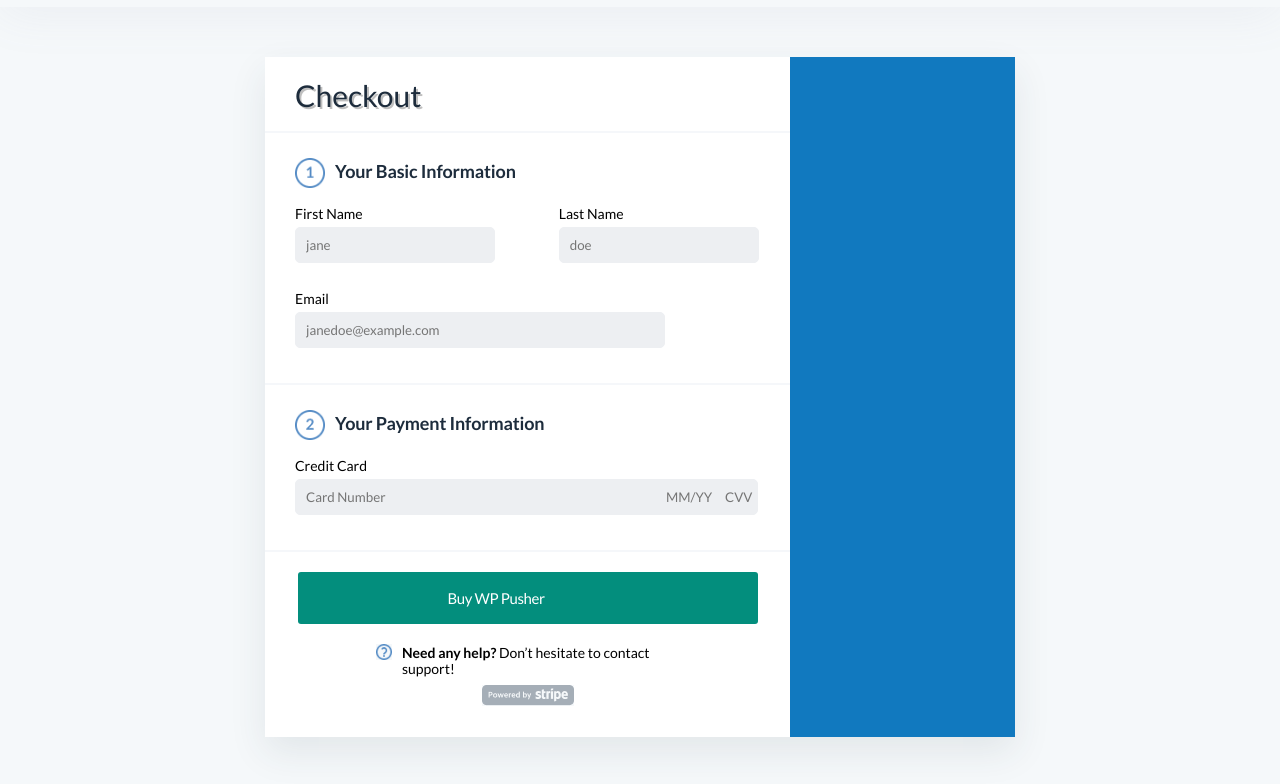
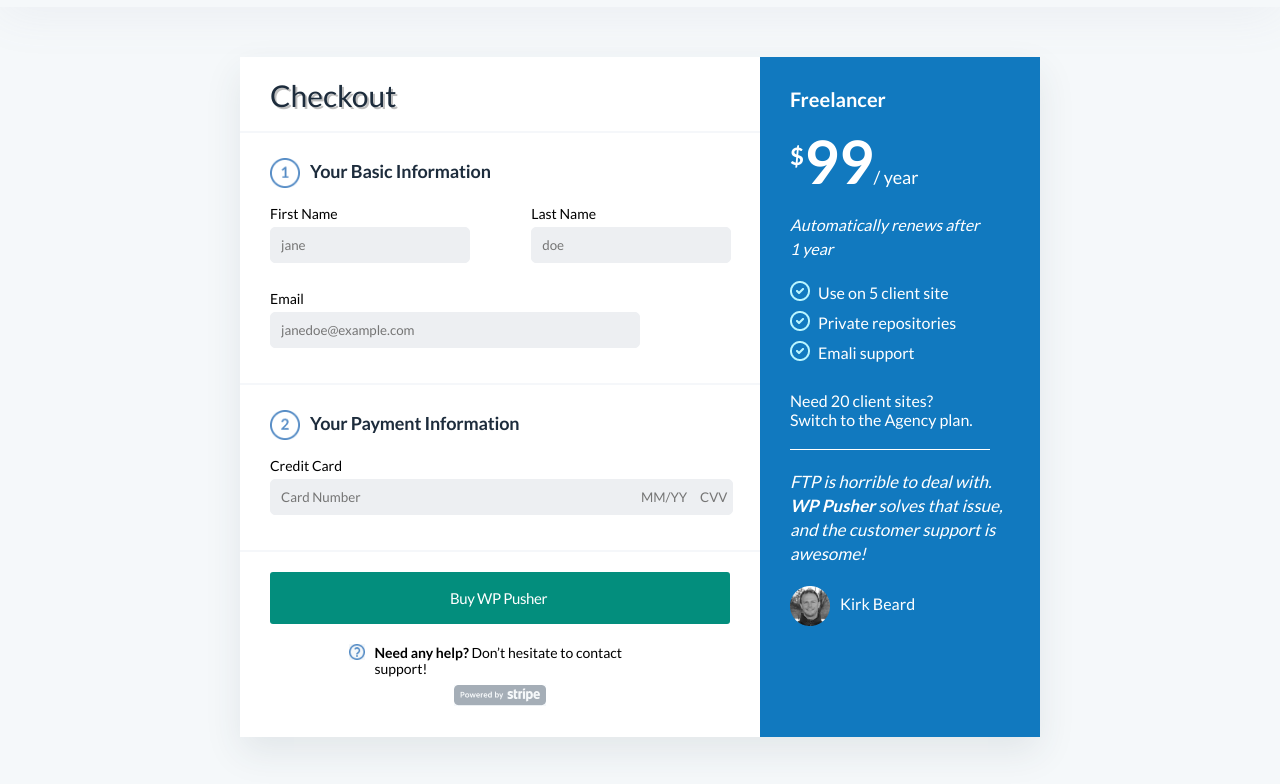
Before and after one commit to Mykelz/Altschool-Assignment-3, a plain HTML site: page index.html in a window 1280 px wide. Shown: the part 42-826 px from the top of the page. Drawn offline with Linux system fonts and the light colour scheme.

Commit message:
80% done

```diff
--- a/index.html
+++ b/index.html
@@ -69,6 +69,49 @@
                 </div>
             </div>
             <div class="container-2">
+                <div class="container-2-header">
+                    <h3 class="side-header">
+                        Freelancer
+                    </h3>
+                    <div class="header-II">
+                        <h5 class="h5-hII"> $</h5>
+                        <h4 class="h4-hII"> <span>99</span>/ year</h4>
+                    </div>
+                    <div class="header-III">
+                        <p class="header-III-p">
+                            Automatically renews after 1 year
+                        </p>
+                    </div>
+                    <div class="header-IV">
+                        <div class="header-IV-d">
+                            <img src="./images/Combined Shape.png" alt="">
+                            <p class="header-IV-p"> Use on 5 client site</p>
+                        </div>
+                        <div class="header-IV-d">
+                            <img src="./images/Combined Shape.png" alt="">
+                            <p class="header-IV-p"> Private repositories</p>
+                        </div>
+                        <div class="header-IV-d">
+                            <img src="./images/Combined Shape.png" alt="">
+                            <p class="header-IV-p"> Emali support</p>
+                        </div>
+                        <div class="header-VI">
+                            <p>
+                                Need 20 client sites? <br>Switch to the Agency plan.
+                            </p>
+                        </div>
+                        <div class="header-VII">
+                            <p>
+                                FTP is horrible to deal with. <span>WP Pusher </span>solves that issue, and the customer support is awesome!
+                            </p>
+                            <div class="header-vii">
+                                <img src="./images/Bitmap.png" alt="">
+                                <h5> Kirk Beard</h5>
+                            </div>
+                        </div>
+                    </div>
+
+                </div>
 
             </div>
 
--- a/style.css
+++ b/style.css
@@ -1,4 +1,5 @@
 @import url('https://fonts.googleapis.com/css2?family=Lato:wght@300;400;700&display=swap');
+
 
 *{
     font-family: 'Lato', sans-serif;
@@ -43,7 +44,7 @@
 .flex-container{
     display: flex;
     flex-direction: row;
-    width: 750px;
+    width: 800px;
     height: 680px;
     border-radius: 0px, 6px, 6px, 0px;
     margin: 50px auto 100px;
@@ -55,12 +56,12 @@
 }
 
 .container-1{
-    width: 70%;
+    width: 65%;
     background-color: #FFFFFF;
 }
 
 .container-2{
-    width: 30%;
+    width: 35%;
     background-color: #1179BF;
 
 }
@@ -217,7 +218,7 @@
 
 .footer-button .btn{
     margin-top: 15px;
-    margin-left: 150px;
+    margin-left: 180px;
     background-color: #038E7D;
     border: none;
     outline: none;
@@ -269,3 +270,186 @@
     height: 20.1px;
     margin: 25px auto;
 }
+
+.side-header{
+    font-family: Lato;
+    font-size: 20px;
+    font-weight: 700;
+    line-height: 24px;
+    letter-spacing: -0.009999999776482582px;
+    text-align: left;
+    width: 93px;
+    height: 24pX;
+    color: #FFFFFF;
+    background-color: #1179BF;
+    margin: 30px ;
+}
+
+.container-2-header{
+    background-color: #1179BF;
+}
+
+.header-II{
+    display: flex;
+    flex-direction: row;
+    background-color: #1179BF;
+}
+
+.h5-hII{
+    background-color: #1179BF;
+    font-family: Lato;
+    font-size: 24px;
+    font-weight: 700;
+    line-height: 29px;
+    letter-spacing: -0.014999999664723873px;
+    text-align: left;
+    width: 14px;
+    height: 29px;
+    color: #FFFFFF;
+    margin-left: 30px;
+
+}
+
+.h4-hII{
+    background-color: #1179BF;
+    font-family: Lato;
+    font-size: 18px;
+    font-weight: 400;
+    line-height: 72px;
+    letter-spacing: -0.014999999664723873px;
+    text-align: left;
+    color: #FFFFFF;
+}
+
+.h4-hII span{
+    background-color: #1179BF;
+    font-family: Lato;
+    font-size: 60px;
+    font-weight: 550;
+    line-height: 22px;
+    letter-spacing: -0.014999999664723873px;
+    text-align: left;
+    color: #FFFFFF;
+}
+
+.header-III{
+    background-color:#1179BF;
+    width: 229px;
+    height: 48px;
+}
+
+.header-III-p{
+    font-family: Lato;
+    font-size: 16px;
+    font-style: italic;
+    font-weight: 400;
+    line-height: 24px;
+    letter-spacing: -0.007999998517334461px;
+    text-align: left;
+    background-color: #1179BF;
+    color: #FFFFFF;
+    margin-left: 30px;
+}
+
+.header-IV{
+    background-color: #1179BF;
+    margin-top:20px;
+}
+
+.header-IV-d{
+    display: flex;
+    flex-direction: row;
+    background-color: #1179BF;
+    margin-left: 30px;
+}
+.header-IV-d p{
+    margin-left: 8px;
+    background-color: #1179BF;
+    font-family: Lato;
+    font-size: 16px;
+    font-weight: 400;
+    line-height: 24px;
+    letter-spacing: -0.007999998517334461px;
+    text-align: left;
+    color: #FFFFFF;
+
+}
+
+.header-IV-d img{
+    background-color: #1179BF;
+    margin-bottom: 10px;
+
+}
+
+.header-VI{
+    background-color: #1179BF;
+    margin-left: 30px;
+    margin-top: 20px;
+}
+
+.header-VI p{
+    background-color: #1179BF;
+    font-family: Lato;
+    font-size: 16px;
+    font-weight: 400;
+    line-height: 19px;
+    letter-spacing: -0.007999998517334461px;
+    text-align: left;
+    color: #FFFFFF;
+
+}
+
+.header-VII{
+    background-color: #1179BF;
+    border-top: 1px solid white;
+    width: 200px;
+    height: 196px;
+    margin-left:30px;
+    margin-top: 20px;
+
+}
+
+.header-VII p{
+    width: 227px;
+    height: 96px;
+    margin-top: 20px;
+    background-color: #1179BF;
+    font-family: Lato;
+    font-size: 17px;
+    font-style: italic;
+    font-weight: 400;
+    line-height: 24px;
+    letter-spacing: -0.008999999612569809px;
+    text-align: left;
+    color: #FFFFFF;
+}
+
+.header-VII p span{
+    background-color: #1179BF;
+    font-weight: bold;
+}
+
+.header-vii{
+    display: flex;
+    flex-direction: row;
+    background-color: #1179BF;
+    margin-top: 20px;
+}
+
+.header-vii img{
+    background-color: #1179BF;
+}
+
+
+.header-vii h5{
+    background-color: #1179BF;
+    font-family: Lato;
+    font-size: 16px;
+    font-weight: 400;
+    line-height: 19px;
+    letter-spacing: -0.007999999448657036px;
+    text-align: left;
+    color: #FFFFFF;
+    margin-top: 8px;
+    margin-left: 10px;
+}
```
Also changed, not shown: images/Bitmap.png (added), images/Combined Shape.png (added).
